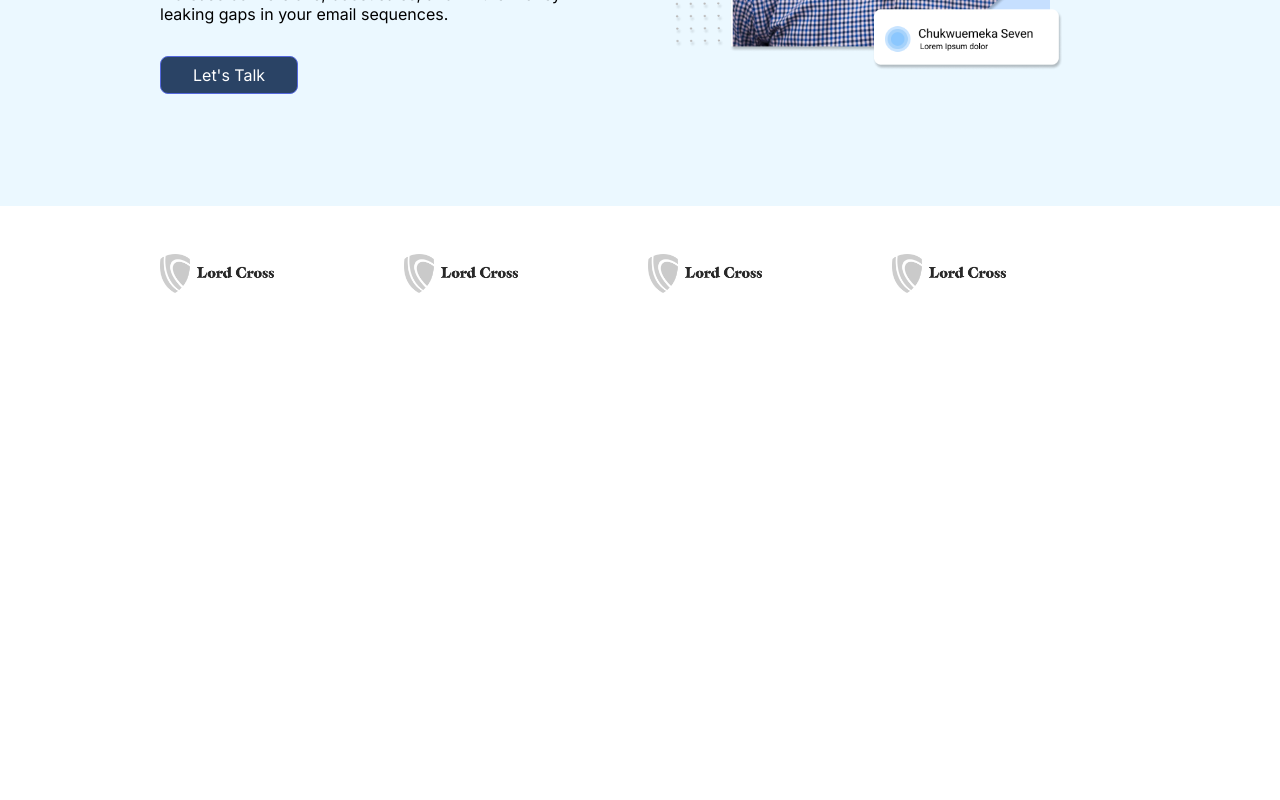
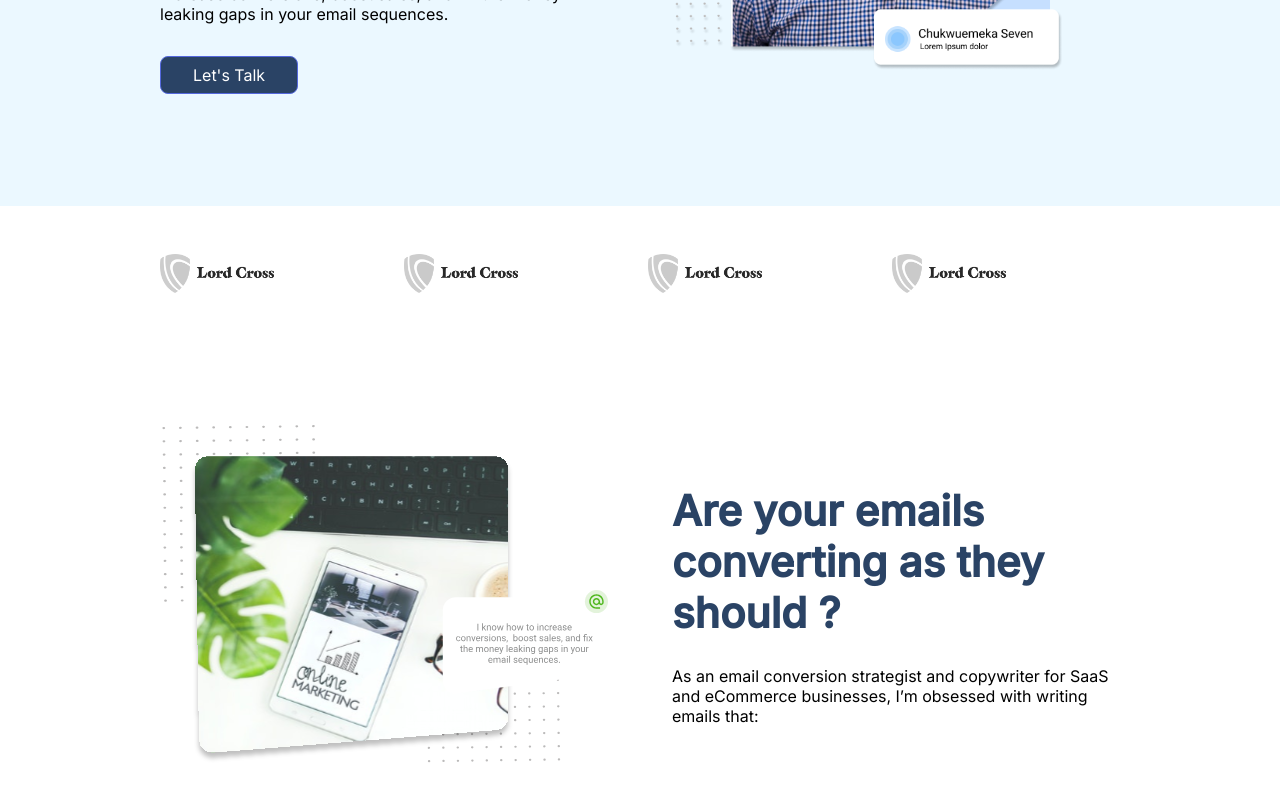
Before and after one commit to tochukwuali/seven-portfolio, a Next.js app: page / in a window 1280 px wide. Shown: the part 492-1292 px from the top of the page. Before the commit the page ends 837 px from the top, so only its background shows below. Built offline with nearby package versions, Linux system fonts and the light colour scheme.

Commit message:
implemented email marketing section

```diff
--- /dev/null
+++ b/components/EmailConvert.js
@@ -0,0 +1,25 @@
+import styles from "../styles/EmailConvert.module.css";
+import Link from "next/link";
+
+const Hero = () => {
+  return (
+    <div className={styles.em__wr}>
+      <div className={styles.em}>
+        <div className={styles.em__content}>
+          <div className={styles.em__img}>
+            <img src="/online-marketing.svg" alt="" />
+          </div>
+          <div className={styles.em__text}>
+            <h1>Are your emails converting as they should ?</h1>
+            <p>
+              As an email conversion strategist and copywriter for SaaS and
+              eCommerce businesses, I’m obsessed with writing emails that:
+            </p>
+          </div>
+        </div>
+      </div>
+    </div>
+  );
+};
+
+export default Hero;
--- a/pages/index.js
+++ b/pages/index.js
@@ -1,7 +1,7 @@
 import Head from "next/head";
 import Hero from "../components/Hero";
 import Partners from "../components/Partners";
-import Project from "../components/Project";
+import EmailConvert from "../components/EmailConvert";
 
 export default function Home() {
   return (
@@ -12,6 +12,7 @@ export default function Home() {
       </Head>
       <Hero />
       <Partners />
+      <EmailConvert />
       {/* <Project /> */}
     </div>
   );
--- /dev/null
+++ b/styles/EmailConvert.module.css
@@ -0,0 +1,30 @@
+.em__wr {
+
+  }
+
+  .em {
+    padding: 7rem 10rem;
+  }
+
+  .em__content {
+    display: flex;
+    gap: 4rem;
+  }
+
+  .em__text {
+    width: 50%;
+  }
+
+  .em__text h1 {
+    color: #2a4365;
+    font-size: 42px;
+  }
+
+  .em__img {
+    width: 50%;
+    margin-top: -2rem;
+  }
+
+  .em__img img {
+    width: 100%;
+  }
--- a/styles/Nav.module.css
+++ b/styles/Nav.module.css
@@ -93,7 +93,7 @@
     margin-right: 2.5rem;
     text-transform: uppercase;
     font-size: 0.8rem;
-    font-weight: bold;
+    font-weight: 500;
     color: #718096;
   }
 
```
Also changed, not shown: components/Features.js (added), public/heroImg.jpg (deleted), public/online-marketing.svg (added).
